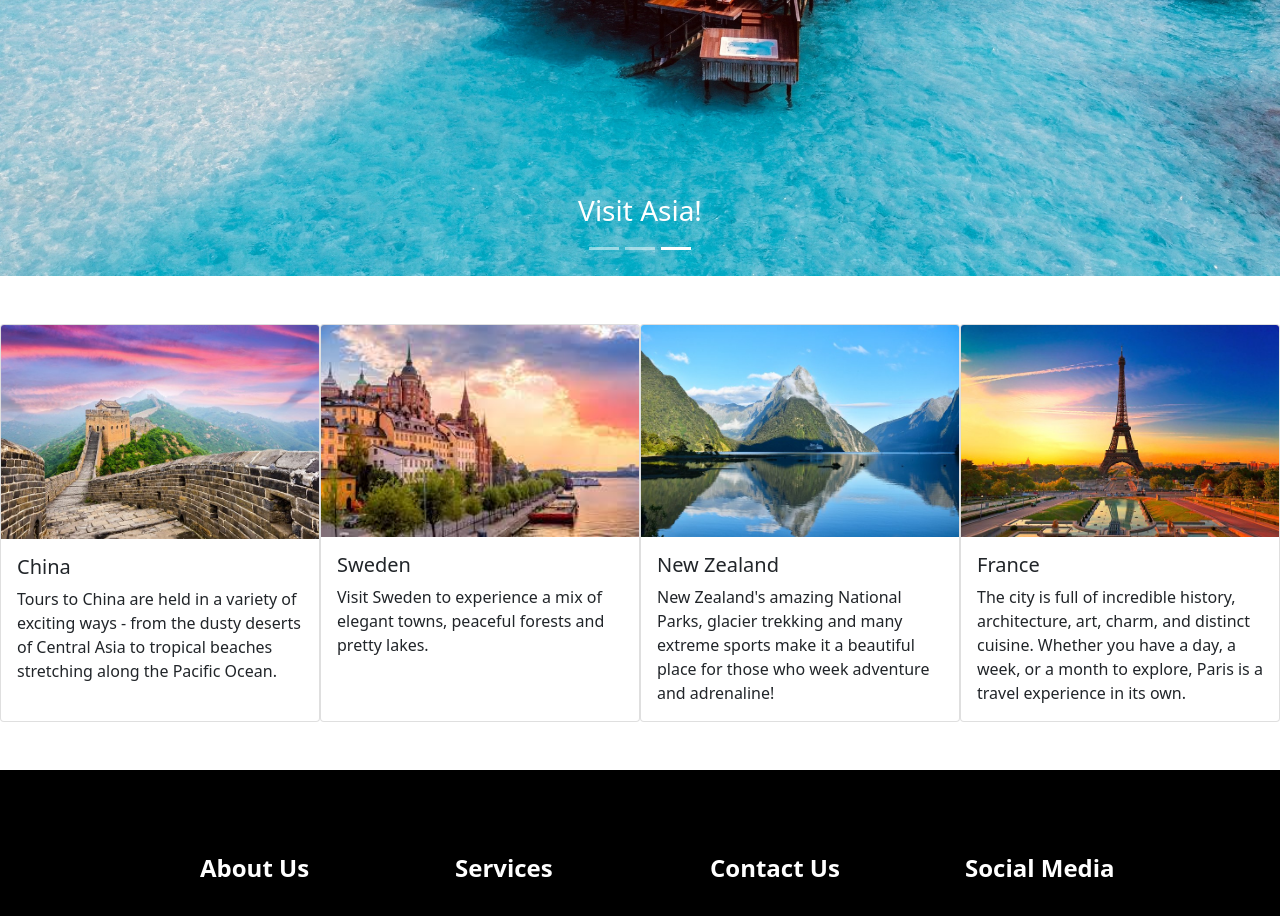
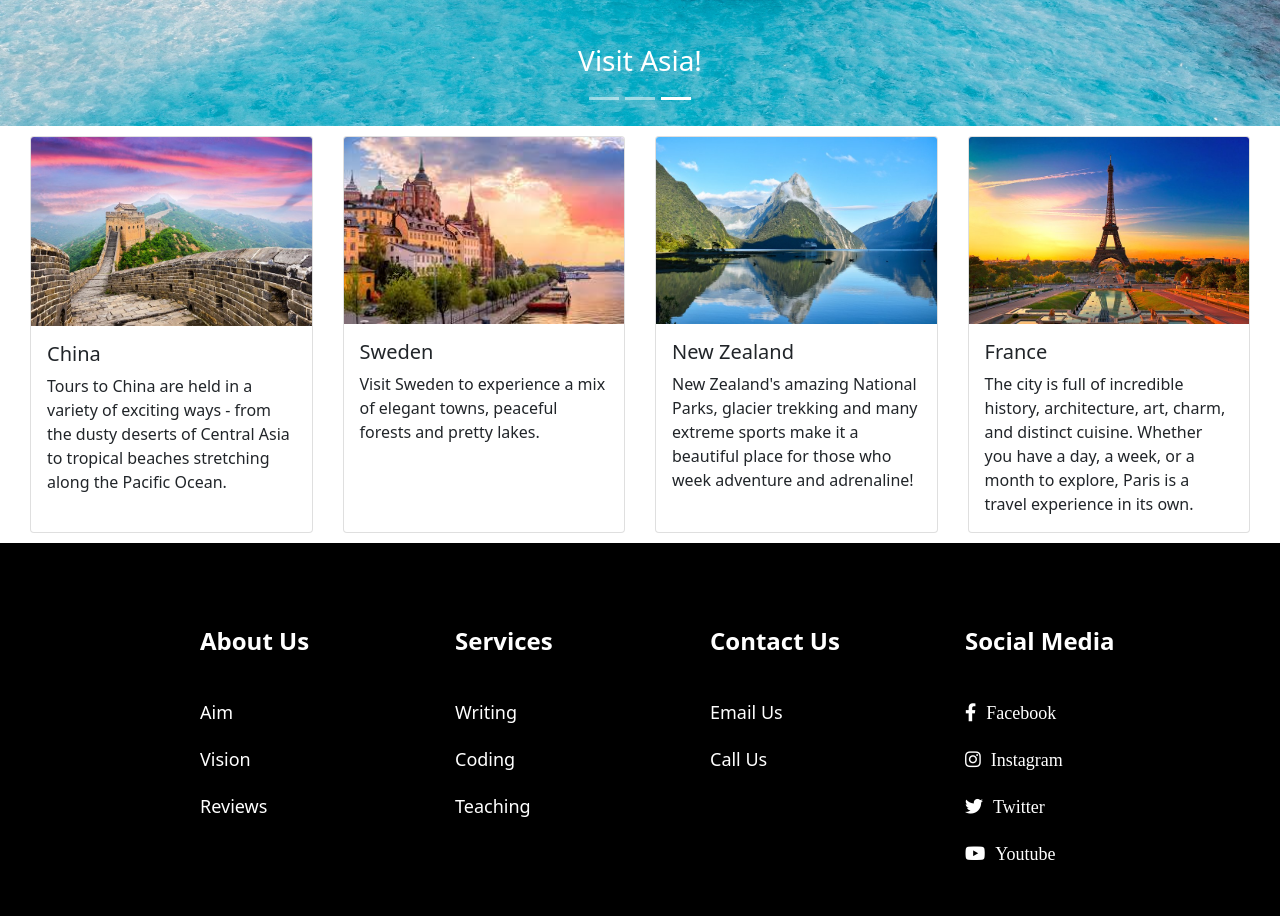
Before and after one commit to Kennethsim2000/mernProject, a React (Create React App) app in the folder client/: page / in a window 1280 px wide. Shown: the part 480-1396 px from the top of the page. Built offline with nearby package versions, Linux system fonts and the light colour scheme.

Commit message:
Edit homepage

```diff
--- a/client/src/components/Carousel.js
+++ b/client/src/components/Carousel.js
@@ -14,7 +14,7 @@ function ControlledCarousel() {
           className="d-block w-100"
           src={Greece}
           alt="First slide"
-          height={700}
+          height={550}
         />
         <Carousel.Caption>
           <h3 style={{color:"white", fontFamily:"sans-serif"}} >Visit Europe!</h3>
@@ -25,7 +25,7 @@ function ControlledCarousel() {
           className="d-block w-100"
           src={hotairbal}
           alt="Second slide"
-          height={700}
+          height={550}
         />
         <Carousel.Caption>
           <h3>Visit America!</h3>
@@ -36,7 +36,7 @@ function ControlledCarousel() {
           className="d-block w-100"
           src={mountain}
           alt="Third slide"
-          height={700}
+          height={550}
         />
         <Carousel.Caption>
           <h3 style={{color:"white, fontFamily: sans-serif"}}>Visit Asia!</h3>
--- a/client/src/components/Destination.js
+++ b/client/src/components/Destination.js
@@ -22,8 +22,9 @@ const Destination = () => {
       navigate('/France');
     };
   return (
-    <div className="d-flex justify-content-around mt-lg-5 mb-lg-5">
-      <Card style={{ width: '20rem'}} className= 'card-style' role="button" onClick={navigateToChina} >
+    // <div className="d-flex justify-content-around mt-lg-5 mb-lg-5">
+    <div className="destinationContainer">
+      <Card className= 'card-style' role="button" onClick={navigateToChina} >
         {/* <Card.Link href='/China'> */}
         <Card.Img variant="top" src={China} />
         <Card.Body>
@@ -37,7 +38,7 @@ const Destination = () => {
       </Card>
 
 
-      <Card style={{ width: '20rem' }} className= 'card-style' onClick={navigateToSweden}>
+      <Card  className= 'card-style' onClick={navigateToSweden}>
         <Card.Img variant="top" src={Sweden}/>
         <Card.Body>
           <Card.Title>Sweden</Card.Title>
@@ -47,7 +48,7 @@ const Destination = () => {
         </Card.Body>
       </Card>
 
-      <Card style={{ width: '20rem' }} className= 'card-style' onClick={navigateToNewZealand}>
+      <Card  className= 'card-style' onClick={navigateToNewZealand}>
         <Card.Img variant="top" src={NewZealand} />
         <Card.Body>
           <Card.Title>New Zealand</Card.Title>
@@ -59,7 +60,7 @@ const Destination = () => {
       </Card>
 
 
-      <Card style={{ width: '20rem' }} className= 'card-style'onClick={navigateToFrance}>
+      <Card  className= 'card-style'onClick={navigateToFrance}>
         <Card.Img variant="top" src={France} />
         <Card.Body>
           <Card.Title>France</Card.Title>
--- a/client/src/components/DestinationStyle.css
+++ b/client/src/components/DestinationStyle.css
@@ -1,3 +1,15 @@
+.destinationContainer {
+    display:flex;
+    justify-content:center;
+    padding-left:30px;
+    margin-top:10px;
+    margin-bottom:10px;
+}
+
+.card-style {
+    width:300px;
+    margin-right:30px;
+}
 .card-style:hover{
     cursor:pointer;
     transform:translateY(-10px);
```
Also changed, not shown: 2 other files (tests, documents, lock files or other folders).
